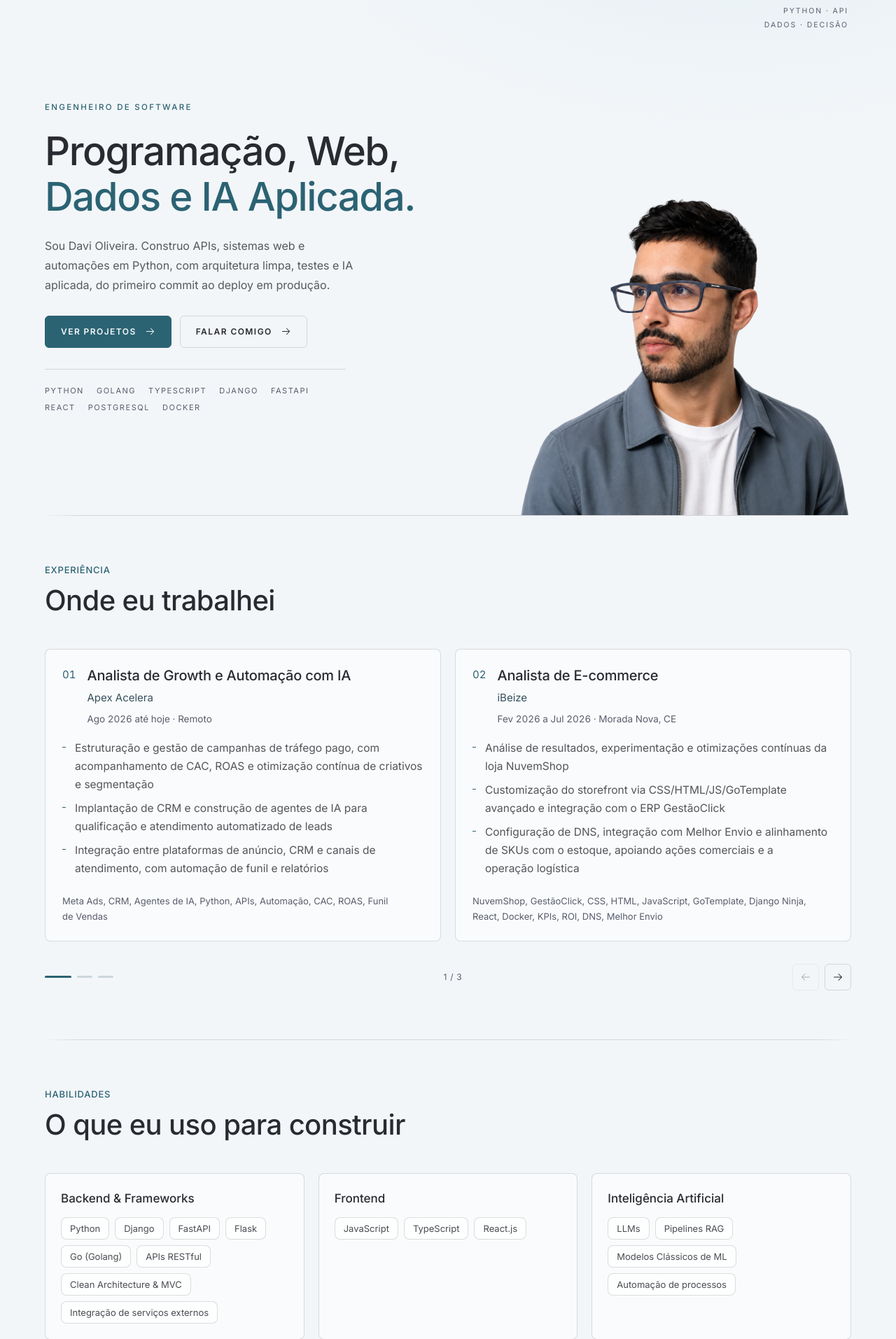
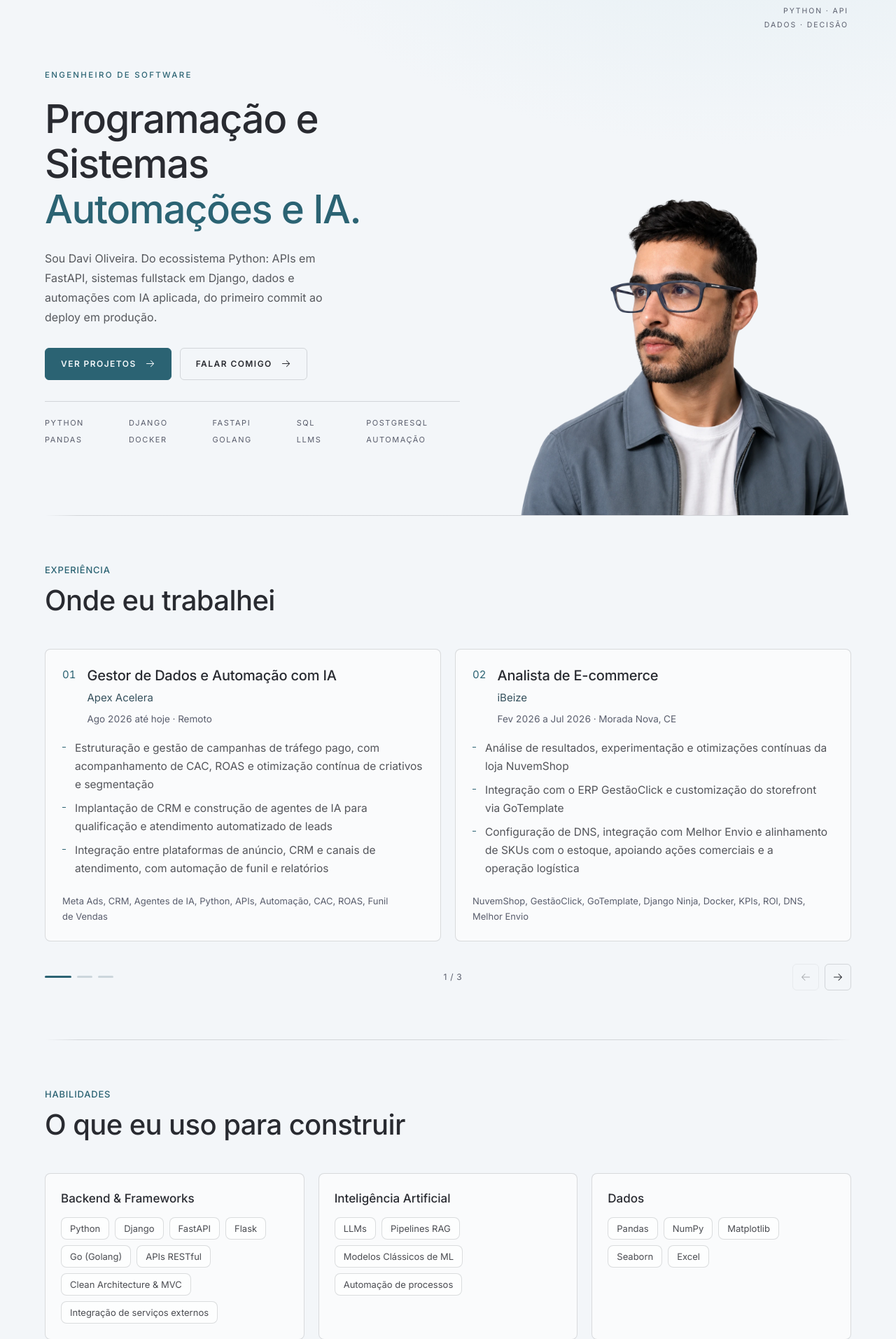
Before and after one commit to davioliveiraes/portfolio_davi_oliveira, a Django app: page / in a window 1280 px wide. Shown: the part 65-1978 px from the top of the page at 70% size. Run offline with Django 5.2, Linux system fonts and the light colour scheme; data comes from the database, SQL or seed files in the repository.

Commit message:
feat: Reposition the portfolio copy toward backend, data, and applied AI
Rewrite the hero, contact CTA, and meta/OG copy around the Python
ecosystem (FastAPI backend, Django fullstack), data, and AI-driven
automation, dropping the frontend-era framing (React, TypeScript, "web").
Remove the Frontend skill category and reword the iBeize and Prisma
Informática experience entries to match. Rename the current Apex Acelera
role to Gestor de Dados e Automação com IA. Switch the hero tech marquee
to a fixed 5-column grid so entries line up in neat rows instead of
wrapping unevenly.

```diff
--- a/static/css/style.css
+++ b/static/css/style.css
@@ -452,13 +452,13 @@ html:not([data-theme="light"]) .icon-sun {
     margin-bottom: 30px;
 }
 
-/* Linha de tecnologias (não são chips) */
+/* Linha de tecnologias (não são chips). Grid de colunas fixas (não flex-wrap)
+   para as linhas alinharem em coluna, uma embaixo da outra. */
 .hero-tech {
     border-top: 1px solid var(--pf-border);
     padding-top: 22px;
-    max-width: 44ch;
-    display: flex;
-    flex-wrap: wrap;
+    display: grid;
+    grid-template-columns: repeat(5, auto);
     gap: 8px 18px;
 }
 
@@ -1549,6 +1549,11 @@ html:not([data-theme="light"]) .icon-sun {
     .terminal-input-line input {
         font-size: 16px;
     }
+
+    /* 5 colunas não cabem em tela estreita: cai para 2 */
+    .hero-tech {
+        grid-template-columns: repeat(2, auto);
+    }
 }
 
 /* Telas bem estreitas (iPhone SE e similares): a busca fica só com o ícone */
--- a/templates/base.html
+++ b/templates/base.html
@@ -4,14 +4,14 @@
 <head>
     <meta charset="UTF-8">
     <meta name="viewport" content="width=device-width, initial-scale=1.0">
-    <meta name="description" content="{% block meta_description %}{% trans 'Davi Oliveira, Engenheiro de Software backend com expertise em Python, Django e FastAPI. Clean Architecture, testes, automações e IA aplicada.' %}{% endblock %}">
+    <meta name="description" content="{% block meta_description %}{% trans 'Davi Oliveira, Engenheiro de Software Python: backend com FastAPI, fullstack com Django, dados e automações com IA aplicada.' %}{% endblock %}">
     <title>{% block title %}{% trans "Davi Oliveira - Portfólio" %}{% endblock %}</title>
 
     <!-- Open Graph / compartilhamento em redes sociais -->
     <meta property="og:type" content="website">
     <meta property="og:site_name" content="Davi Oliveira">
-    <meta property="og:title" content="{% trans 'Davi Oliveira, Engenheiro de Software' %}">
-    <meta property="og:description" content="{% trans 'Backend com Python, Django e FastAPI. Clean Architecture, testes, automações e IA aplicada.' %}">
+    <meta property="og:title" content="{% trans 'Davi Oliveira, Engenheiro de Software Python' %}">
+    <meta property="og:description" content="{% trans 'FastAPI (backend), Django (fullstack), dados e automações com IA aplicada.' %}">
     <meta property="og:url" content="{{ request.build_absolute_uri }}">
     <meta property="og:image" content="{{ request.scheme }}://{{ request.get_host }}{% static 'images/banner_site.png' %}">
     <meta name="twitter:card" content="summary_large_image">
--- a/templates/core/home.html
+++ b/templates/core/home.html
@@ -8,10 +8,10 @@
         <div class="hero-copy reveal">
             <span class="hero-kicker">{% trans "Engenheiro de Software" %}</span>
             <h1 class="hero-title">
-                <span>{% trans "Programação, Web," %}</span>
-                <span class="accent">{% trans "Dados e IA Aplicada." %}</span>
+                <span>{% trans "Programação e Sistemas" %}</span>
+                <span class="accent">{% trans "Automações e IA." %}</span>
             </h1>
-            <p class="hero-sub">{% trans "Sou Davi Oliveira. Construo APIs, sistemas web e automações em Python, com arquitetura limpa, testes e IA aplicada, do primeiro commit ao deploy em produção." %}</p>
+            <p class="hero-sub">{% trans "Sou Davi Oliveira. Do ecossistema Python: APIs em FastAPI, sistemas fullstack em Django, dados e automações com IA aplicada, do primeiro commit ao deploy em produção." %}</p>
             <div class="hero-ctas">
                 <a href="#projetos" class="btn btn-hero btn-solid">
                     {% trans "Ver projetos" %}
@@ -24,13 +24,15 @@
             </div>
             <div class="hero-tech">
                 <span>Python</span>
-                <span>Golang</span>
-                <span>TypeScript</span>
                 <span>Django</span>
                 <span>FastAPI</span>
-                <span>React</span>
+                <span>SQL</span>
                 <span>PostgreSQL</span>
+                <span>Pandas</span>
                 <span>Docker</span>
+                <span>Golang</span>
+                <span>LLMs</span>
+                <span>Automação</span>
             </div>
         </div>
         <div class="hero-photo reveal">
@@ -220,7 +222,7 @@
         <div>
             <span class="kicker">{% trans "Contatos" %}</span>
             <h2 class="section-title">{% trans "Vamos conversar" %}</h2>
-            <p class="contact-sub">{% trans "Aberto a oportunidades e a projetos sob demanda: APIs, sistemas web, automações e análise de dados. Respondo em até um dia útil." %}</p>
+            <p class="contact-sub">{% trans "Aberto a oportunidades e a projetos sob demanda: APIs em Python, automações com IA e análise de dados. Respondo em até um dia útil." %}</p>
             {% if contact_sent %}
             <div class="form-success">{% trans "Mensagem enviada com sucesso! Obrigado pelo contato — respondo em até um dia útil." %}</div>
             {% else %}
```
Also changed, not shown: apps/core/tests/test_content_models.py (+1 -1 lines), apps/core/migrations/0021_backend_and_data_focus.py (added), apps/core/migrations/0022_apex_acelera_data_role.py (added), locale/en/LC_MESSAGES/django.po, 1 other file.
